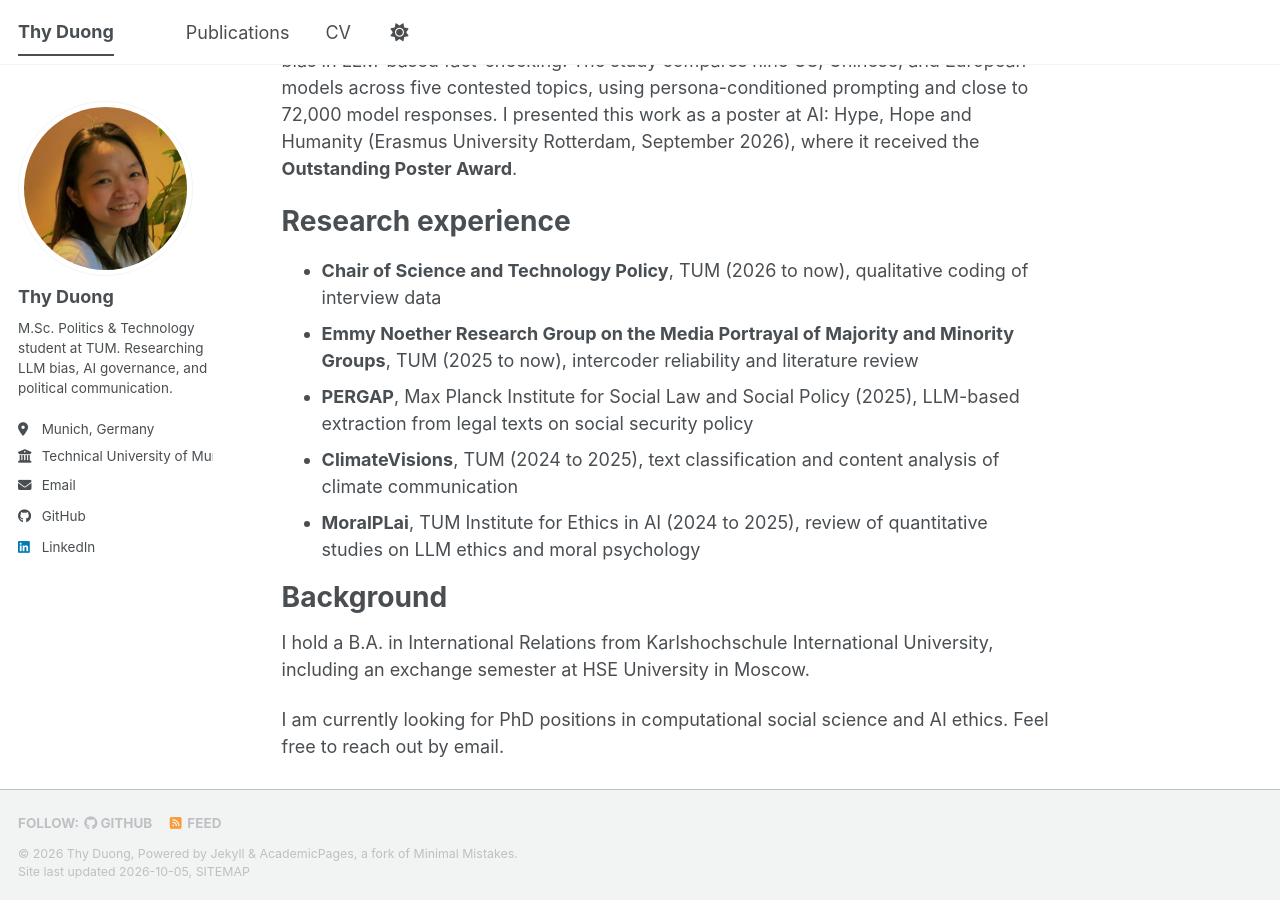
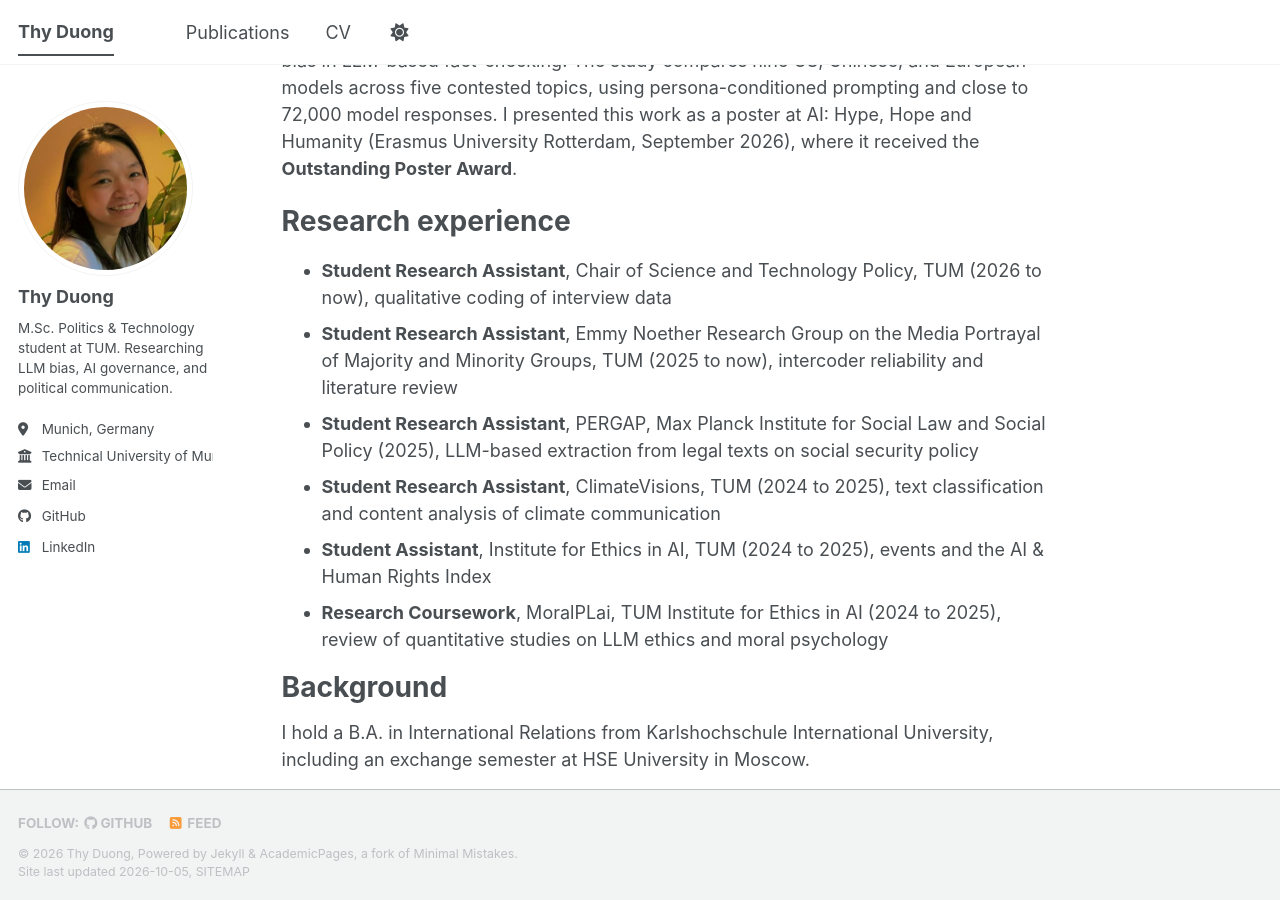
Before and after one commit to thybaoduongnguyen/thybaoduongnguyen.github.io, a Jekyll site: the page built from _pages/about.md, in a window 1280 px wide and 900 px high, scrolled down 407 px. Built offline with Jekyll 4.4.1, drawn with Linux system fonts in a browser that asks for light colours; a style sheet for code colours, icons or effects is not loaded.

Commit message:
Update about.md

```diff
--- a/_pages/about.md
+++ b/_pages/about.md
@@ -17,11 +17,12 @@
 
 Research experience
 ======
-- **Chair of Science and Technology Policy**, TUM (2026 to now), qualitative coding of interview data
-- **Emmy Noether Research Group on the Media Portrayal of Majority and Minority Groups**, TUM (2025 to now), intercoder reliability and literature review
-- **PERGAP**, Max Planck Institute for Social Law and Social Policy (2025), LLM-based extraction from legal texts on social security policy
-- **ClimateVisions**, TUM (2024 to 2025), text classification and content analysis of climate communication
-- **MoralPLai**, TUM Institute for Ethics in AI (2024 to 2025), review of quantitative studies on LLM ethics and moral psychology
+- **Student Research Assistant**, Chair of Science and Technology Policy, TUM (2026 to now), qualitative coding of interview data
+- **Student Research Assistant**, Emmy Noether Research Group on the Media Portrayal of Majority and Minority Groups, TUM (2025 to now), intercoder reliability and literature review
+- **Student Research Assistant**, PERGAP, Max Planck Institute for Social Law and Social Policy (2025), LLM-based extraction from legal texts on social security policy
+- **Student Research Assistant**, ClimateVisions, TUM (2024 to 2025), text classification and content analysis of climate communication
+- **Student Assistant**, Institute for Ethics in AI, TUM (2024 to 2025), events and the AI & Human Rights Index
+- **Research Coursework**, MoralPLai, TUM Institute for Ethics in AI (2024 to 2025), review of quantitative studies on LLM ethics and moral psychology
 
 Background
 ======
```
